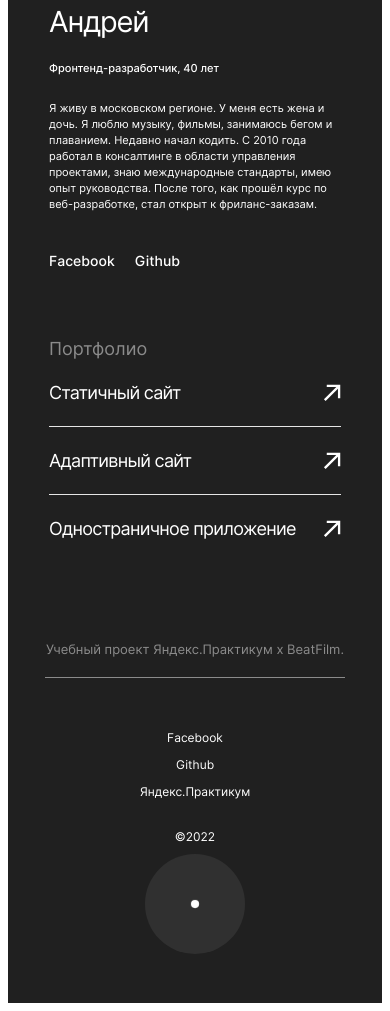
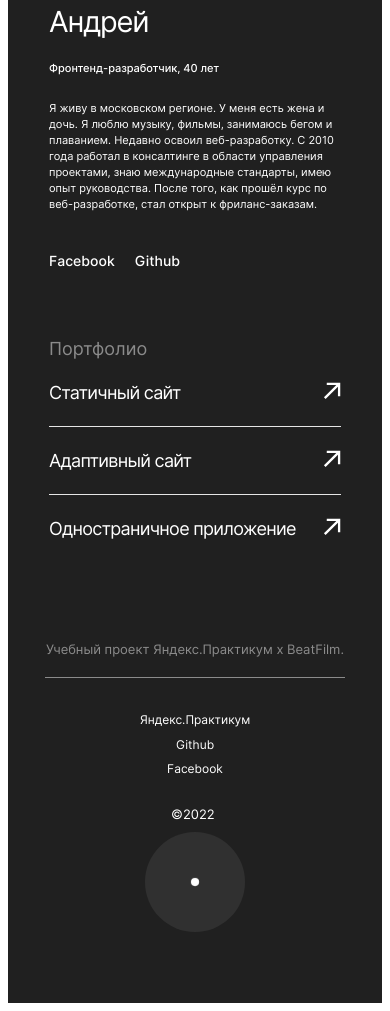
Before and after one commit to Andrey-Maystrenko/movies-explorer-frontend, a React app: page / in a window 390 px wide. Shown: the part 2605-3616 px from the top of the page. Built offline with nearby package versions, Linux system fonts and the light colour scheme.

Commit message:
diploma frontend landing completed

```diff
--- a/src/components/Footer/Footer.css
+++ b/src/components/Footer/Footer.css
@@ -13,30 +13,44 @@
 
 .footer__content {
     width          : 1140px;
-    height         : 56px;
-    margin         : 0 auto;
+    height         : 16px;
+    margin         : 20px auto 20px;
     display        : flex;
-    justify-content: flex-start;
-    margin-top     : 0;
-    margin-bottom  : 0;
+    justify-content: space-between;
 }
 
-.footer__content-item {
-    margin-right : 20px;
-    margin-top   : 20px;
-    margin-bottom: 0;
-    font-style   : normal;
-    font-weight  : 400;
-    font-size    : 13px;
-    line-height  : 16px;
+.footer__copyright {
+    width      : 48px;
+    height     : 16;
+    margin     : 0;
+    font-style : normal;
+    font-weight: 400;
+    font-size  : 13px;
+    line-height: 16px;
 }
 
-.footer__content-item:first-of-type {
-    margin-right: auto;
+.footer__items {
+    width  : 263px;
+    height : 16px;
+    display: flex;
 }
 
-.footer__content-item:last-of-type {
-    margin-right: 0;
+.footer__item {
+    margin: 0 20px 0 0;
+}
+
+.footer__item:last-of-type {
+    margin: 0;
+}
+
+.footer__link {
+    font-style     : normal;
+    font-weight    : 400;
+    font-size      : 13px;
+    line-height    : 16px;
+    text-decoration: none;
+    color          : #FFFFFF;
+    cursor         : pointer;
 }
 
 @media screen and (max-width: 1279px) {
@@ -47,12 +61,10 @@
 
     .footer__content {
         width          : 708px;
-        height         : 56px;
-        margin         : 0 auto;
+        height         : 16px;
+        margin         : 20px auto 20px;
         display        : flex;
-        justify-content: flex-start;
-        margin-top     : 0;
-        margin-bottom  : 0;
+        justify-content: space-between;
     }
 }
 
@@ -64,24 +76,26 @@
 
     .footer__content {
         width         : 292px;
-        height        : 136px;
+        height        : 114px;
         margin        : 30px auto 10px;
         display       : flex;
         align-items   : center;
         flex-direction: column-reverse;
     }
 
-    .footer__content-item {
-        margin     : 12px auto 0;
+    .footer__items {
+        height         : 69px;
+        flex-direction : column;
+        align-items    : center;
+        justify-content: space-between;
+    }
+
+    .footer__item {
+        margin: 0;
+    }
+
+    .footer__link {
         font-size  : 12px;
         line-height: 15px;
     }
-
-    .footer__content-item:last-of-type {
-        margin     : 12px auto 0;
-    }
-
-    .footer__content-item:first-of-type {
-        margin: 30px auto 0;
-    }
 }
--- a/src/components/Footer/Footer.js
+++ b/src/components/Footer/Footer.js
@@ -6,10 +6,24 @@ function Footer() {
         <footer className="section">
             <h2 className="footer__title">Учебный проект Яндекс.Практикум х BeatFilm.</h2>
             <div className="footer__content">
-                <p className="footer__content-item">&copy;2022</p>
-                <p className="footer__content-item">Яндекс.Практикум</p>
-                <p className="footer__content-item">Github</p>
-                <p className="footer__content-item">Facebook</p>
+                <p className="footer__copyright">&copy;2022</p>
+                <ul className="list footer__items">
+                    <li className="footer__item">
+                        <a className="footer__link" href="/#">
+                            Яндекс.Практикум
+                        </a>
+                    </li>
+                    <li className="footer__item">
+                        <a className="footer__link" href="/#">
+                            Github
+                        </a>
+                    </li>
+                    <li className="footer__item">
+                        <a className="footer__link" href="/#">
+                            Facebook
+                        </a>
+                    </li>
+                </ul>
             </div>
         </footer>
     )
--- a/src/components/Main/AboutMe/AboutMe.css
+++ b/src/components/Main/AboutMe/AboutMe.css
@@ -35,11 +35,13 @@
 }
 
 .link {
-    margin     : 0 20px 0 0;
-    font-style : normal;
-    font-weight: 500;
-    font-size  : 14px;
-    line-height: 17px;
+    margin         : 0 20px 0 0;
+    font-style     : normal;
+    font-weight    : 500;
+    font-size      : 14px;
+    line-height    : 17px;
+    text-decoration: none;
+    color          : #FFFFFF;
 }
 
 @media screen and (max-width: 1279px) {
--- a/src/components/Main/AboutMe/AboutMe.js
+++ b/src/components/Main/AboutMe/AboutMe.js
@@ -13,11 +13,11 @@ function AboutMe() {
                     <h4 className="subtitle-text">Фронтенд-разработчик, 40 лет</h4>
                     <p className="about-me__description two-columns__main-text">
                         Я живу в московском регионе. У меня есть жена
-                        и дочь. Я люблю музыку, фильмы, занимаюсь бегом и плаванием. Недавно начал кодить. С 2010 года работал в консалтинге в области управления проектами, знаю международные стандарты, имею опыт руководства. После того, как прошёл курс по веб-разработке, стал открыт к фриланс-заказам.
+                        и дочь. Я люблю музыку, фильмы, занимаюсь бегом и плаванием. Недавно освоил веб-разработку. С 2010 года работал в консалтинге в области управления проектами, знаю международные стандарты, имею опыт руководства. После того, как прошёл курс по веб-разработке, стал открыт к фриланс-заказам.
                     </p>
                     <div className="links">
-                        <p className="link">Facebook</p>
-                        <p className="link">Github</p>
+                        <a className="link" href="/#">Facebook</a>
+                        <a className="link" href="/#">Github</a>
                     </div>
                 </div>
                 <img className="about-me__image" src={avatar} alt="фото автора" />
--- a/src/components/Main/Portfolio/Portfolio.js
+++ b/src/components/Main/Portfolio/Portfolio.js
@@ -10,15 +10,21 @@ function Portfolio() {
             <ul className="portfolio list">
                 <li className="portfolio__item">
                     <p className="porfolio__item-title">Статичный сайт</p>
-                    <img className="portfolio__pictorgam" src={pictogram} alt="пиктограмма ссылки на позицию портфолио" />
+                    <a href="/#">
+                        <img className="portfolio__pictorgam" src={pictogram} alt="пиктограмма ссылки на позицию портфолио" />
+                    </a>
                 </li>
                 <li className="portfolio__item">
                     <p className="porfolio__item-title">Адаптивный сайт</p>
-                    <img className="portfolio__pictorgam" src={pictogram} alt="пиктограмма ссылки на позицию портфолио" />
+                    <a href="/#">
+                        <img className="portfolio__pictorgam" src={pictogram} alt="пиктограмма ссылки на позицию портфолио" />
+                    </a>
                 </li>
                 <li className="portfolio__item">
                     <p className="porfolio__item-title">Одностраничное приложение</p>
-                    <img className="portfolio__pictorgam" src={pictogram} alt="пиктограмма ссылки на позицию портфолио" />
+                    <a href="/#">
+                        <img className="portfolio__pictorgam" src={pictogram} alt="пиктограмма ссылки на позицию портфолио" />
+                    </a>
                 </li>
             </ul>
         </section>
```
